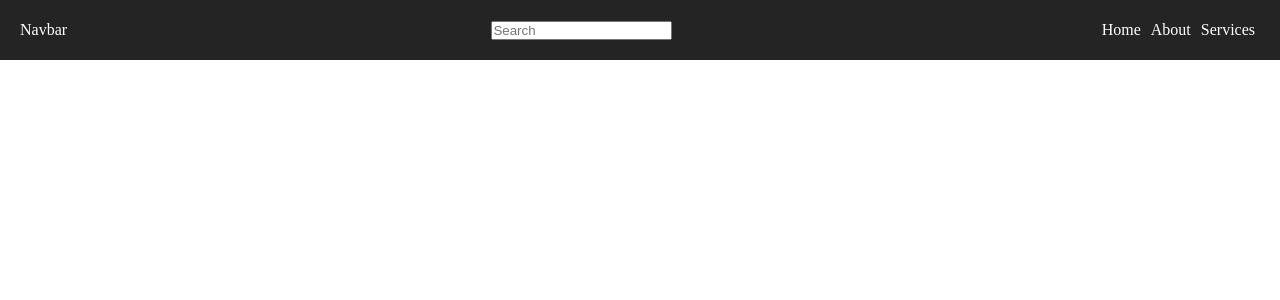
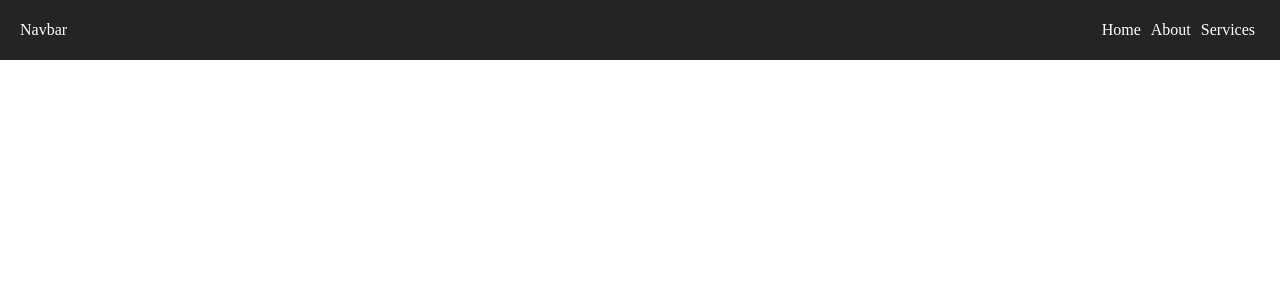
Before and after one commit to alexdrid/react-navbar, a React (Create React App) app: page / in a window 1280 px wide. Shown: the top 300 px of the page. Built offline with nearby package versions, Linux system fonts and the light colour scheme.

Commit message:
1 file modified

```diff
--- a/src/components/Navbar.js
+++ b/src/components/Navbar.js
@@ -6,7 +6,6 @@ export const Navbar = () => {
   return (
     <nav className="navbar">
       Navbar
-      <input type='text' placeholder='Search'></input>
       <div className='menu-container'>
         {navMenuItems.map(item =>
           <li className="menu-item">{item}</li>
```
